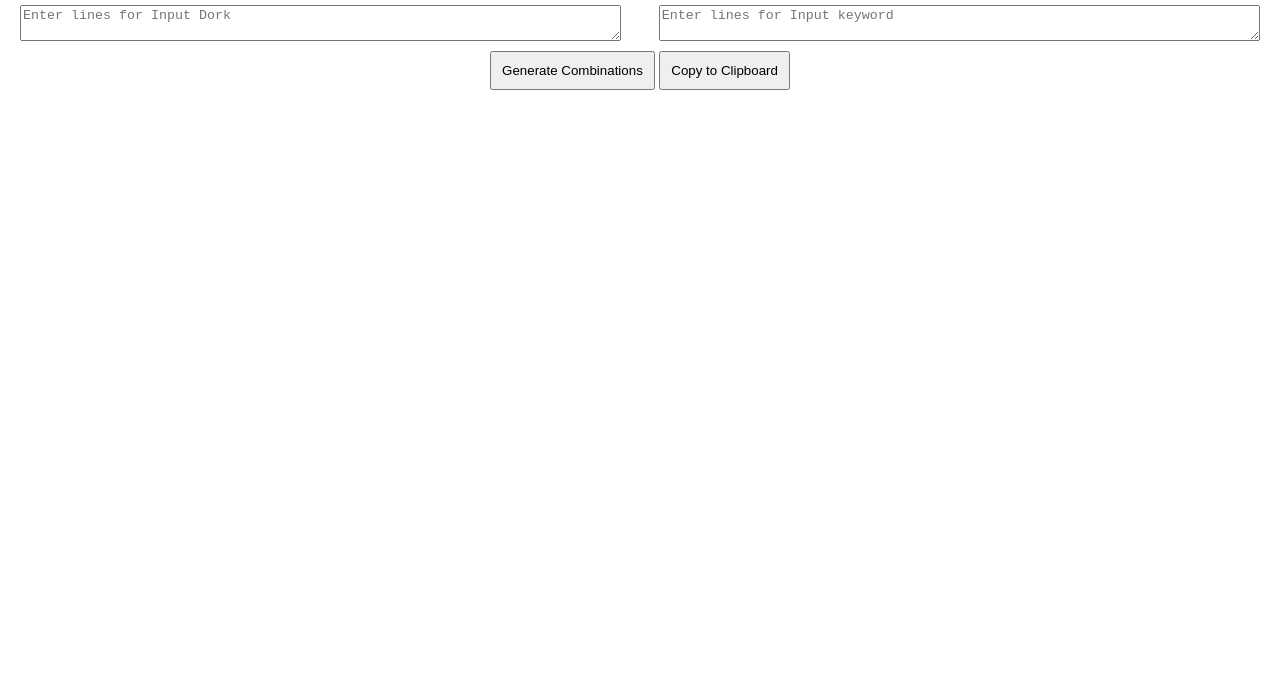
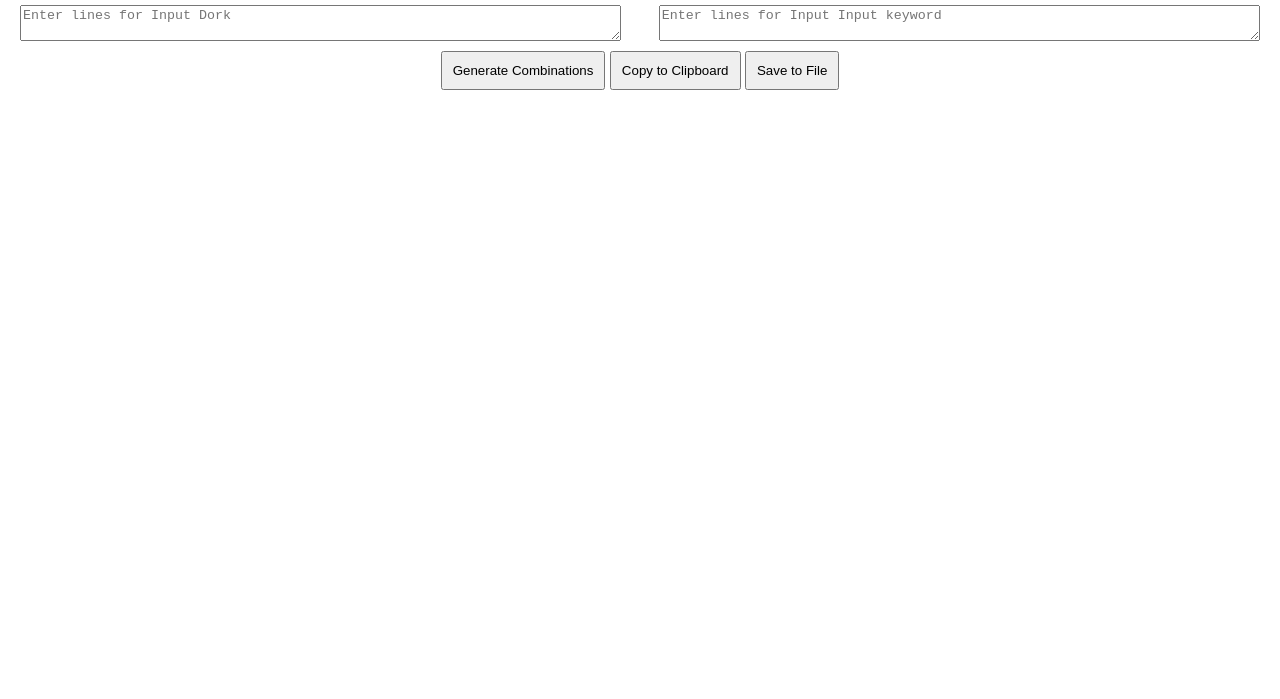
Before and after one commit to securi3ytalent/Line-Combination-Generator, a plain HTML site: page index.html in a window 1280 px wide. Shown: the part 101-800 px from the top of the page. Drawn offline with Linux system fonts and the light colour scheme.

Commit message:
beta version software

```diff
--- a/index.html
+++ b/index.html
@@ -26,7 +26,7 @@
       margin-right: 2%;
     }
 
-    .generate-btn, .copy-btn {
+    .generate-btn, .copy-btn, .save-btn {
       padding: 10px;
       cursor: pointer;
     }
@@ -42,10 +42,11 @@
 
   <div class="input-container">
     <textarea id="inputLines" placeholder="Enter lines for Input Dork"></textarea>
-    <textarea id="inputLines2" placeholder="Enter lines for Input keyword"></textarea>
+    <textarea id="inputLines2" placeholder="Enter lines for Input Input keyword"></textarea>
   </div>
   <button class="generate-btn" onclick="generateCombinations()">Generate Combinations</button>
   <button class="copy-btn" onclick="copyToClipboard()">Copy to Clipboard</button>
+  <button class="save-btn" onclick="saveToFile()">Save to File</button>
   <div id="output" class="output"></div>
 
   <script>
@@ -76,7 +77,7 @@
 
       combinations.forEach(combination => {
         const combinationDiv = document.createElement('div');
-        combinationDiv.textContent = combination.join('');
+        combinationDiv.textContent = combination.join(' | ');
         outputDiv.appendChild(combinationDiv);
       });
     }
@@ -91,6 +92,17 @@
       document.body.removeChild(textArea);
       alert('Copied to clipboard!');
     }
+
+    function saveToFile() {
+      const outputText = document.getElementById('output').innerText;
+      const blob = new Blob([outputText], { type: 'text/plain' });
+      const a = document.createElement('a');
+      a.href = URL.createObjectURL(blob);
+      a.download = 'Securi3yTalent.txt';
+      document.body.appendChild(a);
+      a.click();
+      document.body.removeChild(a);
+    }
   </script>
 </body>
 </html>
```
